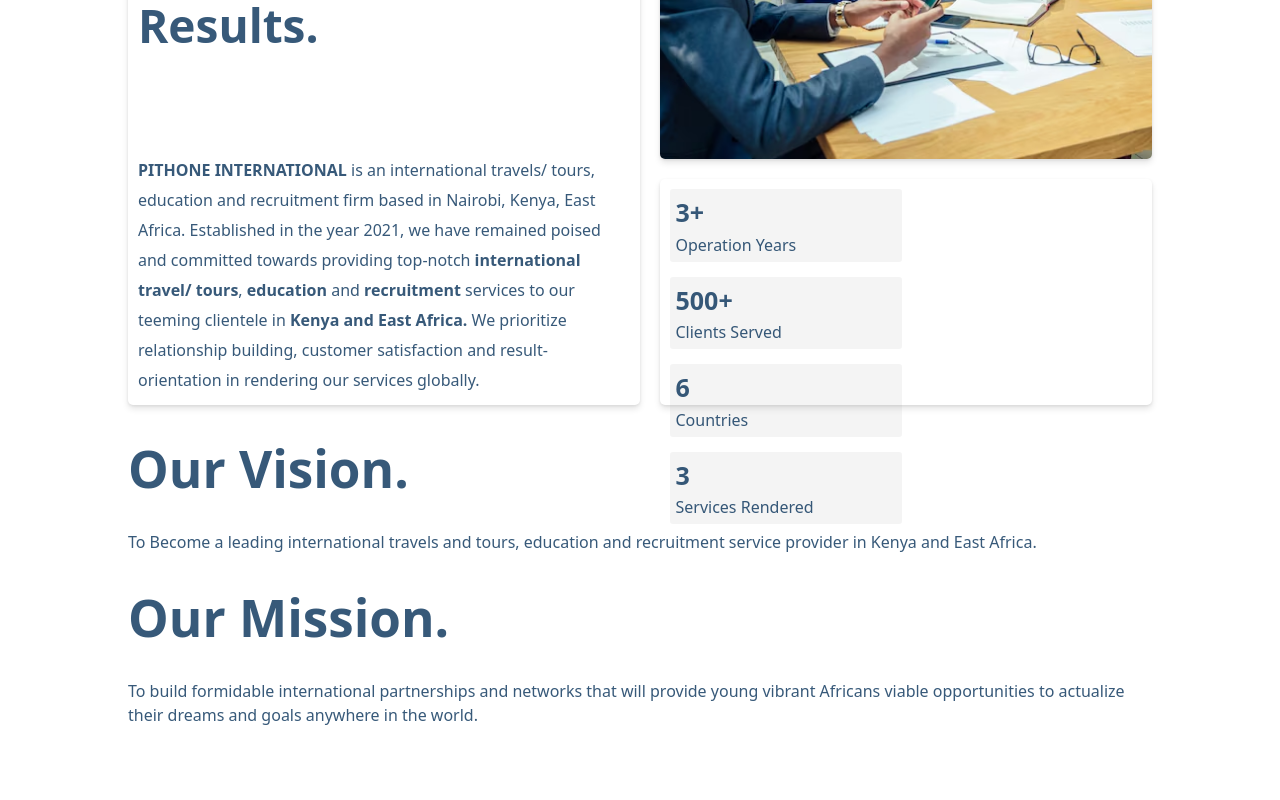
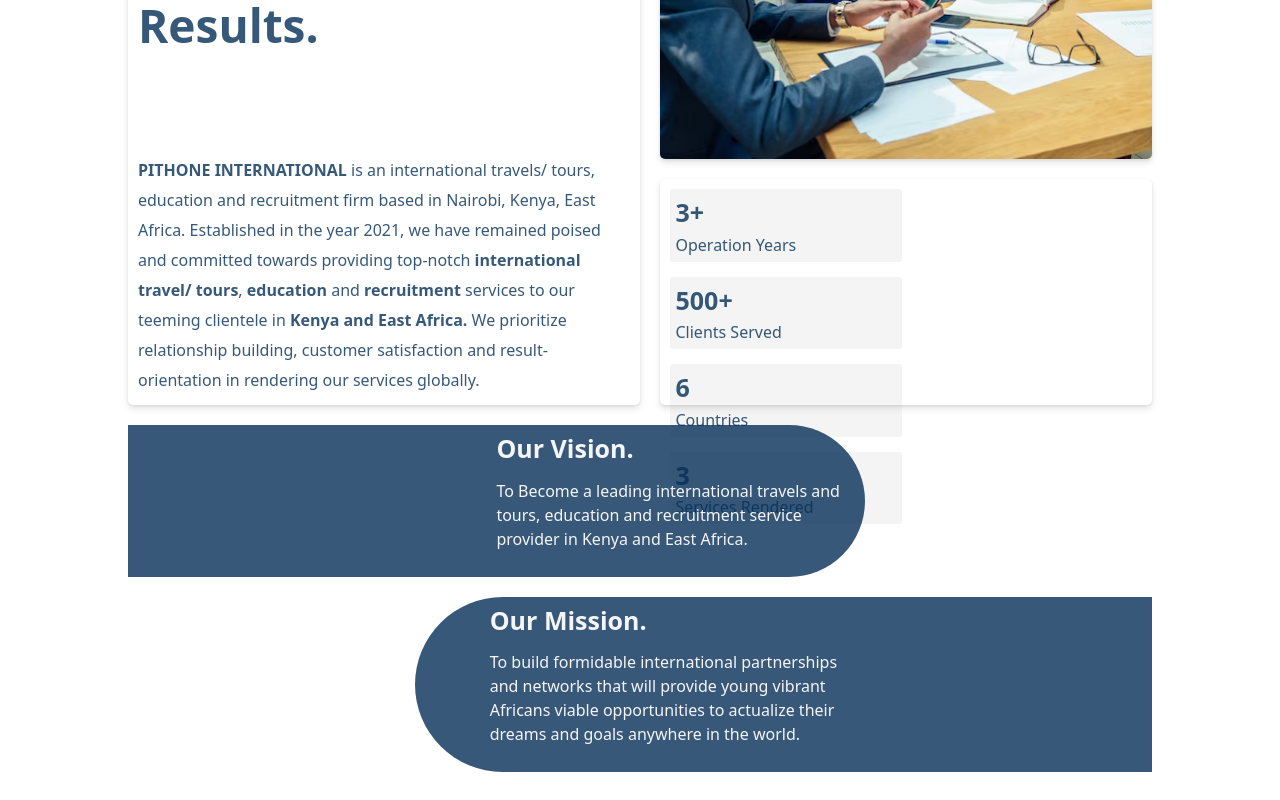
Before and after one commit to 1wes/pithone-international, a React (Vite) app: page / in a window 1280 px wide. Shown: the part 1189-1989 px from the top of the page. Before the commit the page ends 1960 px from the top, so only its background shows below. Built offline with nearby package versions, Linux system fonts and the light colour scheme.

Commit message:
style(about): format comany vision and mission statement elements

```diff
--- a/src/components/about.css
+++ b/src/components/about.css
@@ -9,6 +9,7 @@
     display: flex;
     gap: 20px;
     justify-content: space-between;
+    margin: 0 0 20px 0;
 }
 
 .who-are-we, .our-stats{
@@ -83,3 +84,46 @@
     font-size: 25px;
     font-weight: bold;
 }
+
+.vision-mission{
+    display: flex;
+    flex-direction: column;
+    gap: 20px;
+    color: whitesmoke;
+}
+
+.vision, .mission{
+    padding: 10px;
+    background-color: rgba(5, 47, 88, 0.801);
+    width: 70%;
+    display: flex;
+    align-items: center;
+}
+
+.vision{
+    align-self: flex-start;
+    border-top-right-radius: 120px;
+    border-bottom-right-radius: 120px;
+    justify-content: flex-end;
+}
+
+.mission{
+    align-self: flex-end;
+    border-top-left-radius: 120px;
+    border-bottom-left-radius: 120px;
+    justify-content:20%;
+}
+
+.mission > .statement{
+    margin-left: 9%;
+}
+
+.statement{
+    width: 50%;
+}
+
+.goal-header{
+    margin: 0;
+    padding: 0;
+    font-size: 25px;
+}
```
